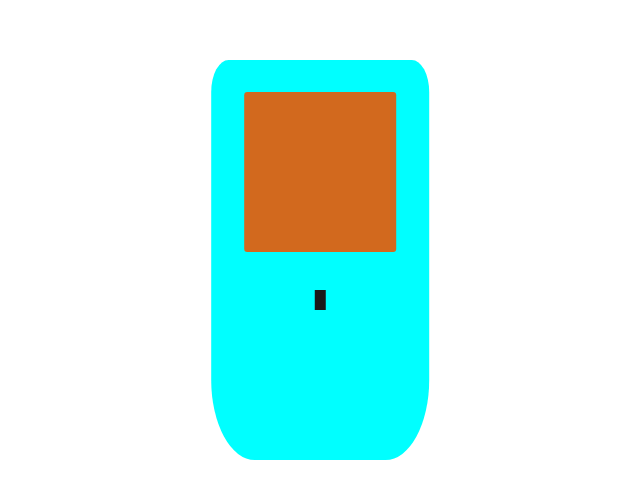
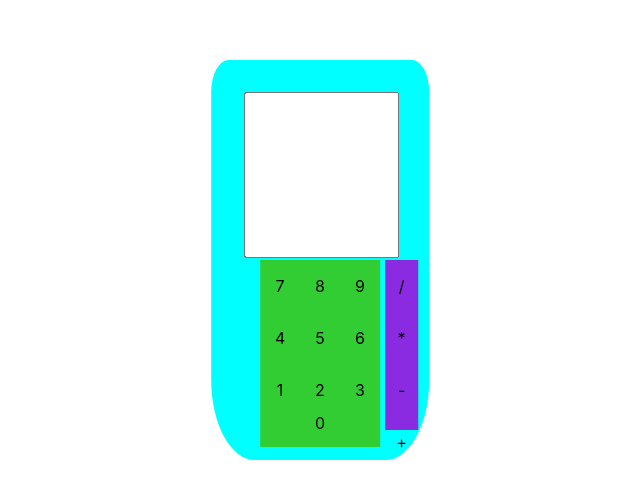
Before and after one commit to OfficialBenjaminCohen/calculator-project, a plain HTML site: page index.html in a window 1280 px wide. Shown: the part 140-638 px from the top of the page, without its empty margins (320-960 px from the left). Drawn offline with Linux system fonts and the light colour scheme.

Commit message:
MORE FRONT END AND A LITTLE JAVASCRIPT
Create number grid.
	Create zero button.
Create operator grid.
	Create eventListeners.
Add event listeners to each div in grid and zero button
	Display has input field.
eventListener appends p text of the element clicked to input display field.

Yeet.

```diff
--- a/css/style.css
+++ b/css/style.css
@@ -1,3 +1,22 @@
+.noselect {
+  -webkit-touch-callout: none; /* iOS Safari */
+    -webkit-user-select: none; /* Safari */
+     -khtml-user-select: none; /* Konqueror HTML */
+       -moz-user-select: none; /* Old versions of Firefox */
+        -ms-user-select: none; /* Internet Explorer/Edge */
+            user-select: none; /* Non-prefixed version, currently
+                                  supported by Chrome, Edge, Opera and Firefox */
+}
+
+
+
+#MyInput {
+  width: 97%;
+  height: 100%;
+}
+
+
+
 .container {
   height: 50%;
   width: 17%;
@@ -24,6 +43,9 @@
   left: 15%;
   border-radius: 2%;
 
+  display: table;
+
+
 }
 
 
@@ -44,13 +66,95 @@
 }
 
 
-.operator__add {
-  position: absolute;
-  width: 5%;
-  height: 5%;
-  left: 50%;
-  top: 60%;
-  transform: translate(-50%, -50%);
-  background: hsl(0, 0%, 10%)
+#button-grid {
+    width: 55%;
+    background-color: #32CD32;
+    height: 35%;
+    position: absolute;
+    top: 50%;
+    left: 22.5%;
+    display: grid;
+    grid-template-columns: 1fr 1fr 1fr;
+    grid-template-rows: 1fr 1fr 1fr;
+    grid-auto-flow: row;
+}
+
+
+.button__container {
+  height: 100%;
+  width: 100%;
+  display: flex;
+  align-items: center;
+  justify-content: center;
+  font-size: 1em;
+  font-family: -apple-system, BlinkMacSystemFont, 'Segoe UI', Roboto, Oxygen, Ubuntu, Cantarell, 'Open Sans', 'Helvetica Neue', sans-serif;
 
 }
+
+#zero-button {
+  width: 55%;
+
+  background-color: #32CD32;
+  height: 11.66666%;
+  position: absolute;
+  top: 85%;
+  left: 22.5%;
+}
+
+
+
+.operator__grid {
+  background-color: blueviolet;
+  height: 42.5%;
+  width: 15%;
+  position: absolute;
+  display: grid;
+  grid-template-columns: 1fr;
+  grid-template-rows: 1fr 1fr 1fr 1fr;
+  right: 5%;
+  top: 50%;
+}
+
+
+
+button,
+input,
+optgroup,
+select,
+textarea {
+  font-family: inherit; /* 1 */
+  font-size: 100%; /* 1 */
+  line-height: 1.15; /* 1 */
+  margin: 0; /* 2 */
+}
+
+/**
+ * Show the overflow in IE.
+ * 1. Show the overflow in Edge.
+ */
+
+button,
+input { /* 1 */
+  overflow: visible;
+}
+
+/**
+ * Remove the inheritance of text transform in Edge, Firefox, and IE.
+ * 1. Remove the inheritance of text transform in Firefox.
+ */
+
+button,
+select { /* 1 */
+  text-transform: none;
+}
+
+/**
+ * Correct the inability to style clickable types in iOS and Safari.
+ */
+
+button,
+[type="button"],
+[type="reset"],
+[type="submit"] {
+  -webkit-appearance: button;
+}
--- a/index.html
+++ b/index.html
@@ -12,12 +12,57 @@
   <div id="calculator" class="container">
 
       <div id="display">
-
+          <input type="text" id="MyInput">
       </div>
 
-      <div class="operator__add hvr-shrink">
+  <div id="button-grid">
+      <div class="button__container">
+        <p class="button__number noselect">7</p>
+      </div>
+      <div class="button__container">
+        <p class="button__number noselect">8</p>
+      </div>
+      <div class="button__container">
+        <p class="button__number noselect">9</p>
+      </div>
+      <div class="button__container">
+        <p class="button__number noselect">4</p>
+      </div>
+      <div class="button__container">
+        <p class="button__number noselect">5</p>
+      </div>
+      <div class="button__container">
+        <p class="button__number noselect">6</p>
+      </div>
+      <div class="button__container">
+        <p class="button__number noselect">1</p>
+      </div>
+      <div class="button__container">
+        <p class="button__number noselect">2</p>
+      </div>
+      <div class="button__container">
+        <p class="button__number noselect">3</p>
+      </div>
+  </div>
 
-      </div>
+  <div class="operator__grid">
+    <div class="button__container">
+      <p class="button__number noselect">/</p>
+    </div>
+    <div class="button__container">
+      <p class="button__number noselect">*</p>
+    </div>
+    <div class="button__container">
+      <p class="button__number noselect">-</p>
+    </div>
+    <div class="button__container">
+      <p class="button__number noselect">+</p>
+    </div>
+  </div>
+
+  <div id="zero-button" class="button__container noselect">
+      <p class="button__number noselect">0</p>
+  </div>
 
 
 
--- a/javascript/script.js
+++ b/javascript/script.js
@@ -0,0 +1,60 @@
+function add(num1, num2) {
+  return (num1 + num2);
+}
+
+function subtract(num1, num2) {
+  return (num1 - num2);
+}
+
+function multitply(num1, num2) {
+  return (num1 * num2);
+}
+
+function divide(num1, num2) {
+  return (num1 / num2);
+}
+
+
+
+
+function operate(operator, num1, num2) {
+  if (operator === '+') {
+    return add(num1, num2);
+
+  } else if (operator === '-') {
+    return subtract(num1, num2);
+
+  } else if (operator === '*') {
+    return multitply(num1, num2);
+
+  } else if (operator === '/') {
+    return divide(num1, num2);
+  }
+}
+
+
+const text = document.querySelector('#MyInput');
+
+const NUMBER_PARAS = Array.from(document.querySelectorAll('.button__number'))
+
+const NUMBER_BUTTONS = Array.from(document.querySelectorAll('.button__container'));
+
+
+
+NUMBER_BUTTONS.forEach(button => {
+  button.addEventListener('click', (e) => addText(e) );
+
+});
+
+NUMBER_PARAS.forEach(para => {
+  para.addEventListener('click', e => addTextForParas(e));
+})
+
+const addTextForParas = function(e) {
+  text.value += e.target.textContent;
+}
+
+const addText = function(e) {
+  const para = e.target.querySelector('p');
+  text.value += para.textContent;
+}
```
